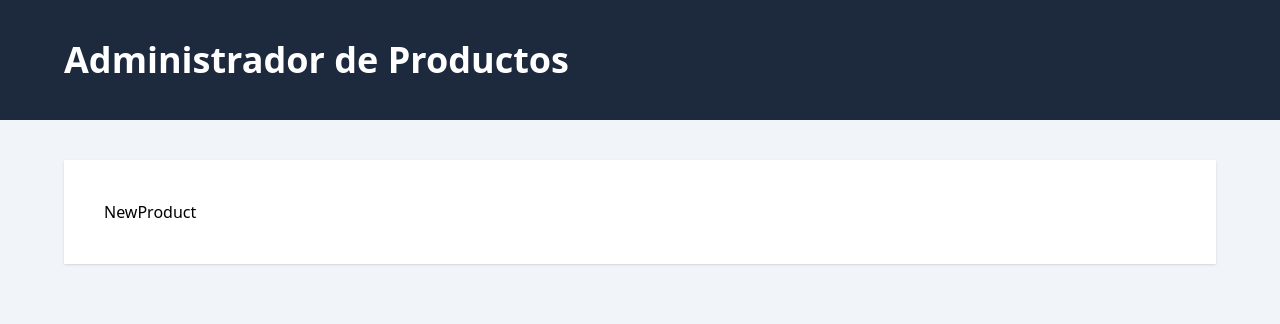
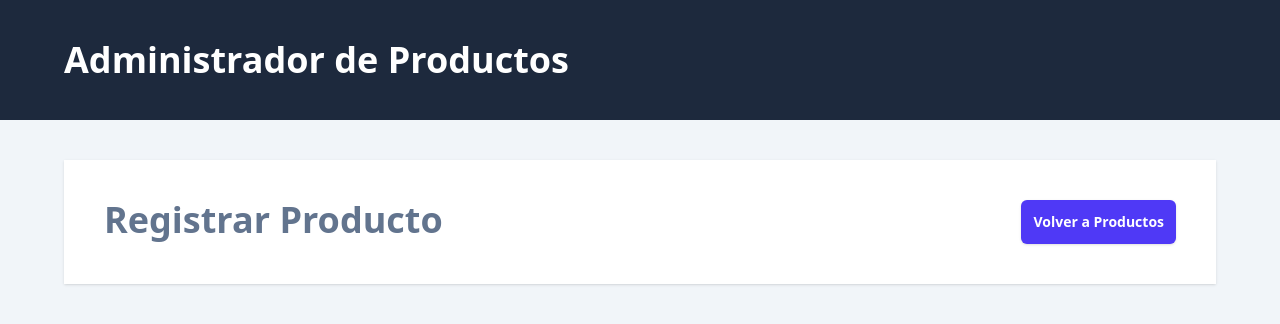
Before and after one commit to Germanilu/Administrador-de-productos-client, a React (Vite) app: page /productos/nuevo in a window 1280 px wide. Shown: the top 324 px of the page. Built offline with nearby package versions, Linux system fonts and the light colour scheme.

Commit message:
Feat: Routing with React router dom

```diff
--- a/src/views/NewProduct.tsx
+++ b/src/views/NewProduct.tsx
@@ -1,6 +1,18 @@
+import { Link } from "react-router-dom"
 
 export default function NewProduct() {
-  return (
-    <div>NewProduct</div>
-  )
+    return (
+        <>
+            <div className="flex justify-between">
+                <h2 className="text-4xl font-black text-slate-500">Registrar Producto</h2>
+                <Link
+                    to="/"
+                    className="rounded-md bg-indigo-600 p-3 text-sm font-bold text-white shadow-sm hover:bg-indigo-500"
+                >
+                    Volver a Productos
+                </Link>
+
+            </div>
+        </>
+    )
 }
--- a/src/views/Products.tsx
+++ b/src/views/Products.tsx
@@ -1,6 +1,17 @@
+import { Link } from "react-router-dom"
 
 export default function Products() {
   return (
-    <div>Products</div>
+    <>
+        <div className="flex justify-between">
+            <h2 className="text-4xl font-black text-slate-500">Productos</h2>
+            <Link
+                to="productos/nuevo"
+                className="rounded-md bg-indigo-600 p-3 text-sm font-bold text-white shadow-sm hover:bg-indigo-500"
+            >
+                Agregar Producto
+            </Link>
+        </div>
+    </>
   )
 }
```
